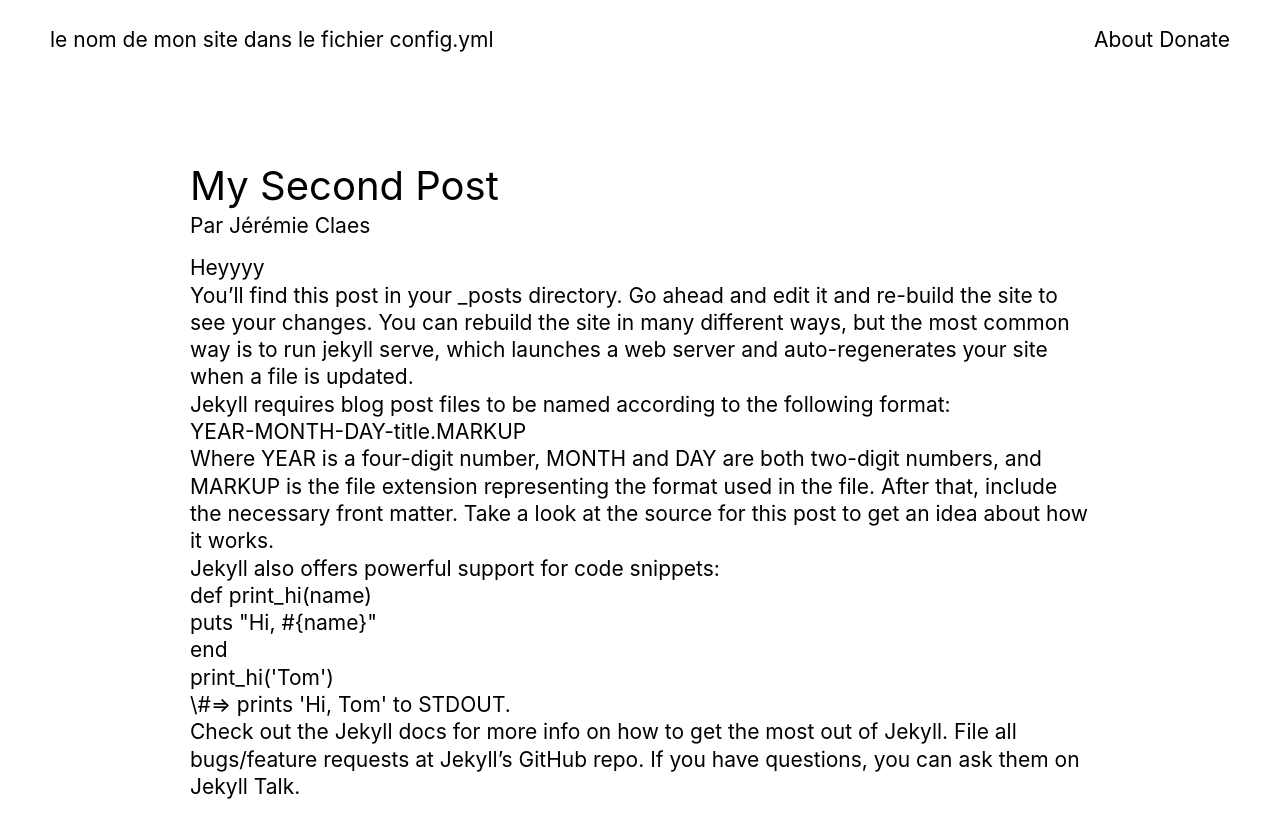
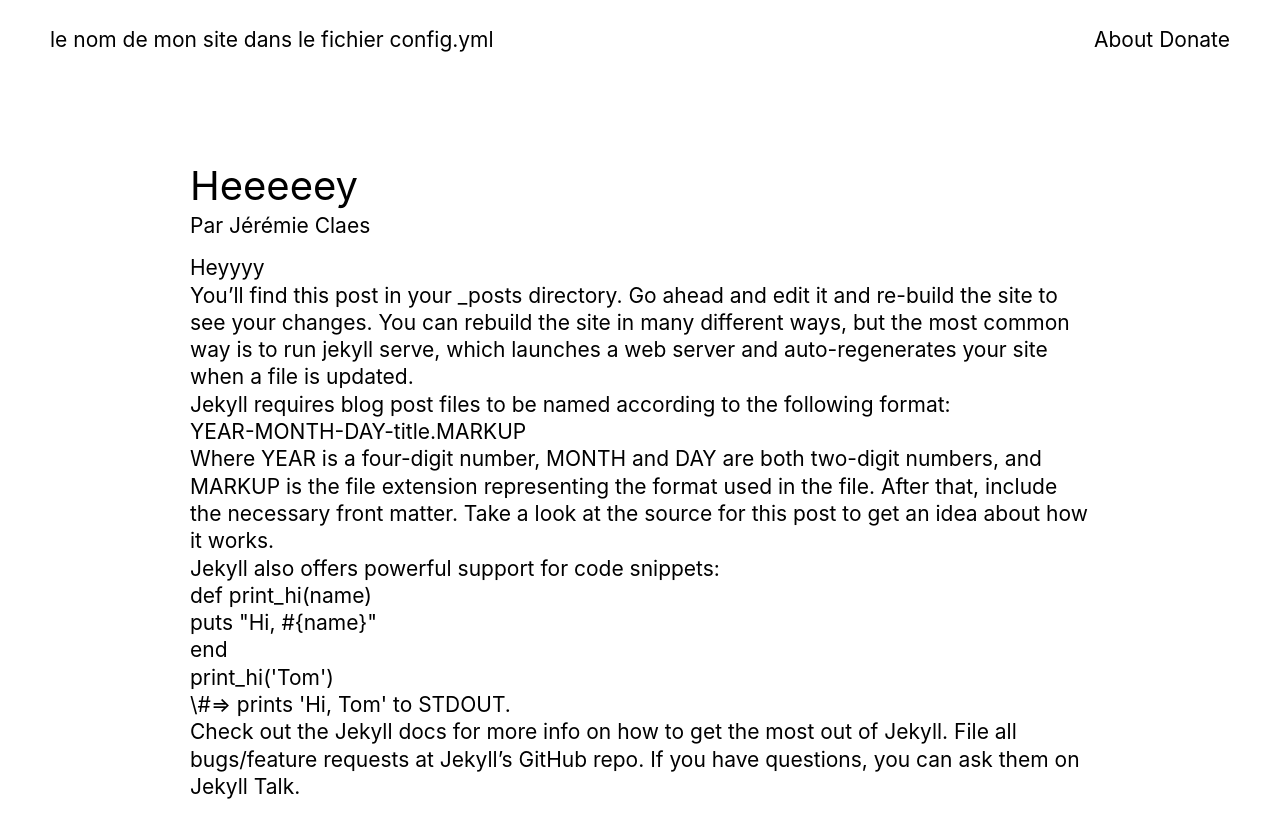
Before and after one commit to 0zera/mini-blog-sass, a Jekyll site: the page built from _posts/2020-03-27-welcome-to-jekyll.md, in a window 1280 px wide. Shown: the top 838 px of the page. Built offline with Jekyll 4.4.1, drawn with Linux system fonts in a browser that asks for light colours; some web fonts are replaced.

Commit message:
Update from Forestry.io jeremie.claes.m@gmail.com updated _posts/2020-03-27-welcome-to-jekyll.md

```diff
--- a/_posts/2020-03-27-welcome-to-jekyll.md
+++ b/_posts/2020-03-27-welcome-to-jekyll.md
@@ -1,6 +1,6 @@
 ---
 layout: post
-title: My Second Post
+title: Heeeeey
 date: 2020-03-27 15:11:10 +0000
 categories: articles
 author: Jérémie Claes
```
